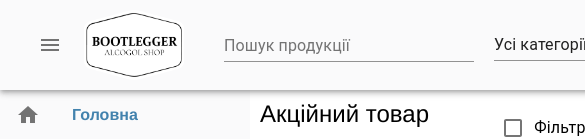
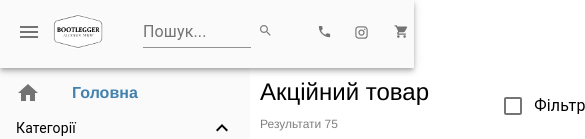
Before and after one commit to rudyi95/bootlegger, a React (Create React App) app: page / in a window 390 px wide. Shown: the top 139 px of the page, 585 px wide, since content can reach past the window. Built offline with nearby package versions, Linux system fonts and the light colour scheme.

Commit message:
added responsive to header on iphone 6+

```diff
--- a/src/App.css
+++ b/src/App.css
@@ -24,6 +24,7 @@ body {
 }
 
 .content {
+  max-width: 1100px;
   position: relative;
   flex: 1;
 }
--- a/src/Components/Header/Header.css
+++ b/src/Components/Header/Header.css
@@ -1,19 +1,85 @@
+.header {
+    max-width: 1350px;
+    height: 68px;
+}
 
+@media screen and (max-width: 1090px) {
+    .header{
+        width: 414px !important;
+        display: flex;
+        justify-content: space-between !important;
+    }
+    .left-part{
+        margin-left: -16px;
+        width: 200px !important;
+    }
+    .header-menu-btn{
+        margin-left: -35px !important;
+    }
+    .logo{
+        width: 50px !important;
+        height: 35px !important;
+    }
+    .search-txt{
+        width: 100% !important;
+    }
+    .category-search{
+        display: none !important;
+    }
+    .search-btn{
+        margin-left: -10px !important;
+        border: none !important;
+    }
+    .search-btn-txt{
+        display: none;
+    }
+    .search-icon{
+        margin-left: -15px;
+        margin-top: 3px;
+        display: block !important;
+    }
+
+    .right-part{
+        display: flex;
+        justify-content: start !important;
+        margin-right: -17px;
+        width: 110px !important;
+        height: 100% !important;
+        position: relative !important;
+    }
+    .phone-btn {
+        font-size: 15px !important;
+    }
+    .phone-txt {
+        display: none;
+    }
+    .insta-btn {
+        margin-top: 5px !important;
+        margin-left: -10px !important;
+        font-size: 15px !important;
+    }
+    .cart-btn {
+        margin-left: -16px !important;
+        font-size: 15px !important;
+    }
+}
 
 .left-part {
+    padding-left: 40px;
+    width: 70%;
     display: flex;
     flex: 1;
     align-items: center;
 }
-
 .right-part {
+    width: 30%;
     display: flex;
-    width:150px;
     align-items: center;
     justify-content: flex-end;
-
 }
-
-.phone-btn:active{
+.phone-btn:active {
     color: red;
 }
+.search-icon{
+    display: none;
+}
--- a/src/Components/Header/Header.js
+++ b/src/Components/Header/Header.js
@@ -17,6 +17,7 @@ import cartImage from "../../Images/logo2.png";
 import Auth from "../../Auth";
 import { categories } from "../../Data";
 import PhoneIcon from '@material-ui/icons/Phone';
+import SearchIcon from '@material-ui/icons/Search';
 import InstagramIcon from '@material-ui/icons/Instagram';
 /* import Person from "@material-ui/icons/PersonOutline";
 import Avatar from "@material-ui/core/Avatar"; */
@@ -53,36 +54,44 @@ class ConnectedHeader extends Component {
     let { anchorEl } = this.state;
 
     return (
-      <AppBar
+      <AppBar className="header"
         position="static"
-        style={{ backgroundColor: "#FAFAFB", padding: 10, minWidth: 1100 }}
+        style={{ backgroundColor: "#FAFAFB" }}
       >
         <Toolbar>
-          <div className="left-part">
-            <IconButton
+          <div className="left-part"
+          >
+            <IconButton className="header-menu-btn"
+            style={{
+              marginLeft: -10
+            }}
               onClick={() => {
                 this.props.dispatch(toggleMenu());
               }}
             >
-              <MenuIcon size="medium" />
+              <MenuIcon size="small" />
             </IconButton>
 
             <img
+              className="logo"
               src={cartImage}
               alt={"Logo"}
-              style={{ marginLeft: 10, width: 100, height: 70 }}
+              style={{  width: 100, height: 70 }}
+            />
 
-            />
             <TextField
-              label="Пошук продукції"
+              className="search-txt"
+              label="Пошук..."
               value={this.state.searchTerm}
               onChange={e => {
                 this.setState({ searchTerm: e.target.value });
               }}
-              style={{ marginLeft: 40, width: 250, marginBottom: 15 }}
+              style={{ marginLeft: 40,  marginBottom: 15}}
             />
 
+
             <Select
+              className="category-search"
               style={{ maxWidth: 200, marginLeft: 20 }}
               value={this.state.categoryFilterValue}
               MenuProps={{
@@ -98,9 +107,8 @@ class ConnectedHeader extends Component {
             </Select>
 
             <Button
-              style={{ marginLeft: 20 }}
-              variant="outlined"
-              color="primary"
+              className="search-btn"
+              style={{ marginLeft: 20, border: "2px #4282ad solid" }}
               onClick={() => {
                 this.props.history.push(
                   "/?category=" +
@@ -111,21 +119,27 @@ class ConnectedHeader extends Component {
               }}
             >
               {" "}
-              Шукати
+              <span className="search-btn-txt">Шукати</span>
+              <span className="search-icon"><SearchIcon
+              style={{
+                fontSize: "15px",
+                color: "gray"
+              }}
+              /></span>
             </Button>
           </div>
           <div className="right-part">
-          <IconButton className="phone-btn"
+          <IconButton
           style={{borderRadius: 50 }}
-            href="tel:+380936389876"
-            >
-            <PhoneIcon />
-              +380936389876
+          href="tel:+380936389876"
+          >
+            <PhoneIcon className="phone-btn" />
+              <span className="phone-txt"> +380936389876 </span>
             </IconButton>
 
-            <Button style={{ borderRadius: 50}}>
+            <Button className="insta-btn" style={{ borderRadius: 50}}>
               <a href="https://www.instagram.com/13_bootlegger/">
-              <InstagramIcon style={{marginTop: 5, color: "gray"}} />
+              <InstagramIcon className="insta-btn" style={{marginTop: 5, color: "gray"}} />
               </a>
             </Button>
 
@@ -157,7 +171,7 @@ class ConnectedHeader extends Component {
               }}
             >
               <Badge  badgeContent={this.props.nrOfItemsInCard} color="primary">
-                <ShoppingCartIcon />
+                <ShoppingCartIcon className="cart-btn" />
               </Badge>
             </IconButton>
             <Menu
--- a/src/Components/Item/Item.js
+++ b/src/Components/Item/Item.js
@@ -1,22 +1,27 @@
 import React, { Component } from "react";
-import IconButton from "@material-ui/core/IconButton";
-import AddShoppingCartIcon from "@material-ui/icons/AddShoppingCart";
 import { connect } from "react-redux";
 import { addItemInCart } from "../../Redux/Actions";
 import { withRouter } from "react-router-dom";
-import Card from "@material-ui/core/Card";
+
+import AddShoppingCartIcon from "@material-ui/icons/AddShoppingCart";
+
 import CardActionArea from "@material-ui/core/CardActionArea";
 import CardActions from "@material-ui/core/CardActions";
 import CardContent from "@material-ui/core/CardContent";
+import IconButton from "@material-ui/core/IconButton";
 import CardMedia from "@material-ui/core/CardMedia";
 import Tooltip from "@material-ui/core/Tooltip";
 import Button from "@material-ui/core/Button";
+import Card from "@material-ui/core/Card";
+
+import "./Item.css";
 
 class ConnectedItem extends Component {
   render() {
     return (
+
         <Card
-        style={{ width: 200, height: 270, margin: 10, display: "inline-block" }}
+          style={{ width: 200, height: 270, margin: 10, display: "inline-block", maxWidth: "300px" }}
         >
           <CardActionArea
             onClick={() => {
@@ -39,13 +44,14 @@ class ConnectedItem extends Component {
               >
                 {this.props.item.name}
               </div>
-            <div style={{margin: 5}}>Об'єм: {this.props.item.volume}л.</div>
+              <div style={{ margin: 5 }}>Об'єм: {this.props.item.volume}л.</div>
               <div style={{ margin: 5 }}>Ціна: {this.props.item.price} грн.</div>
               <div style={{ color: "#1a9349", fontWeight: "bold", margin: 5 }}>
                 {this.props.item.popular && "Акційна ціна"}
               </div>
             </CardContent>
           </CardActionArea>
+
           <CardActions
             style={{ display: "flex", alignItems: "center", height: 45 }}
           >
@@ -76,6 +82,7 @@ class ConnectedItem extends Component {
             </Tooltip>
           </CardActions>
         </Card>
+
     );
   }
 }
```
Also changed, not shown: src/Components/Item/Item.css (added). Lines whose indentation alone changed are shown as unchanged.
